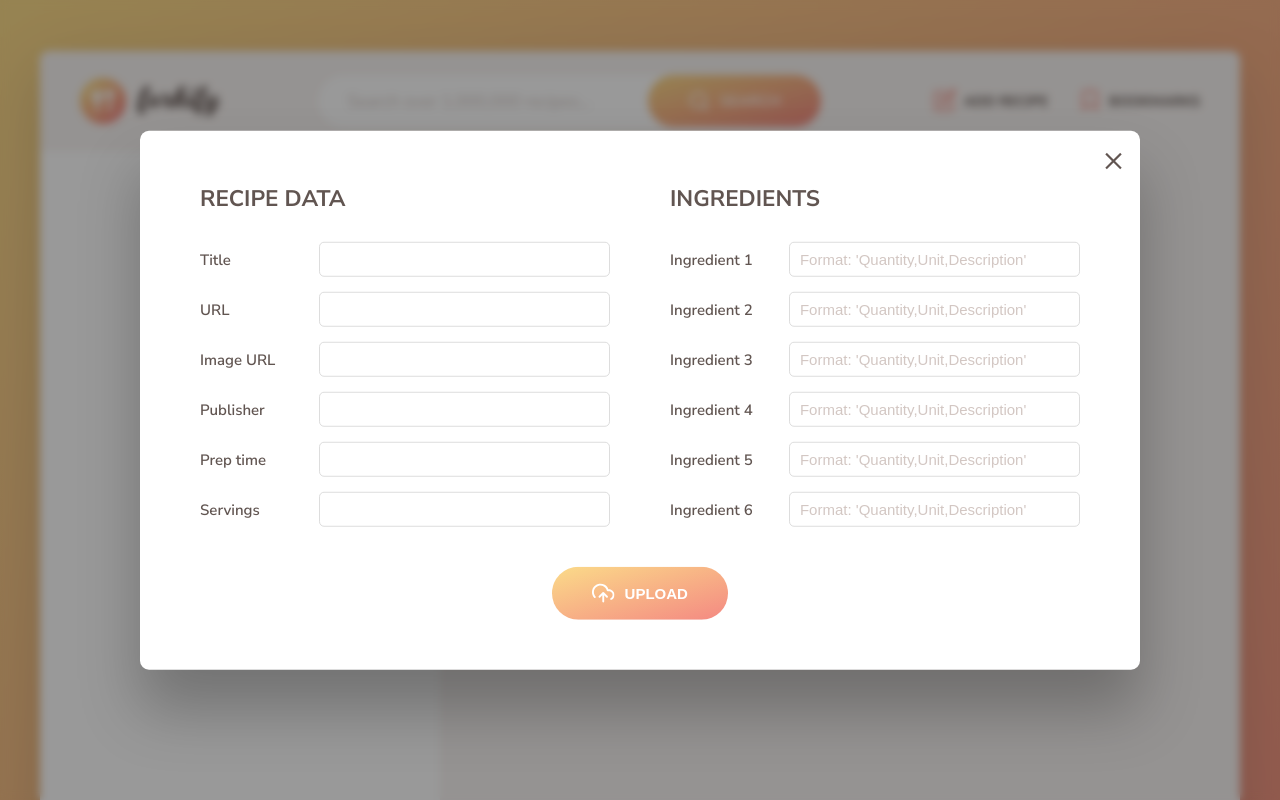
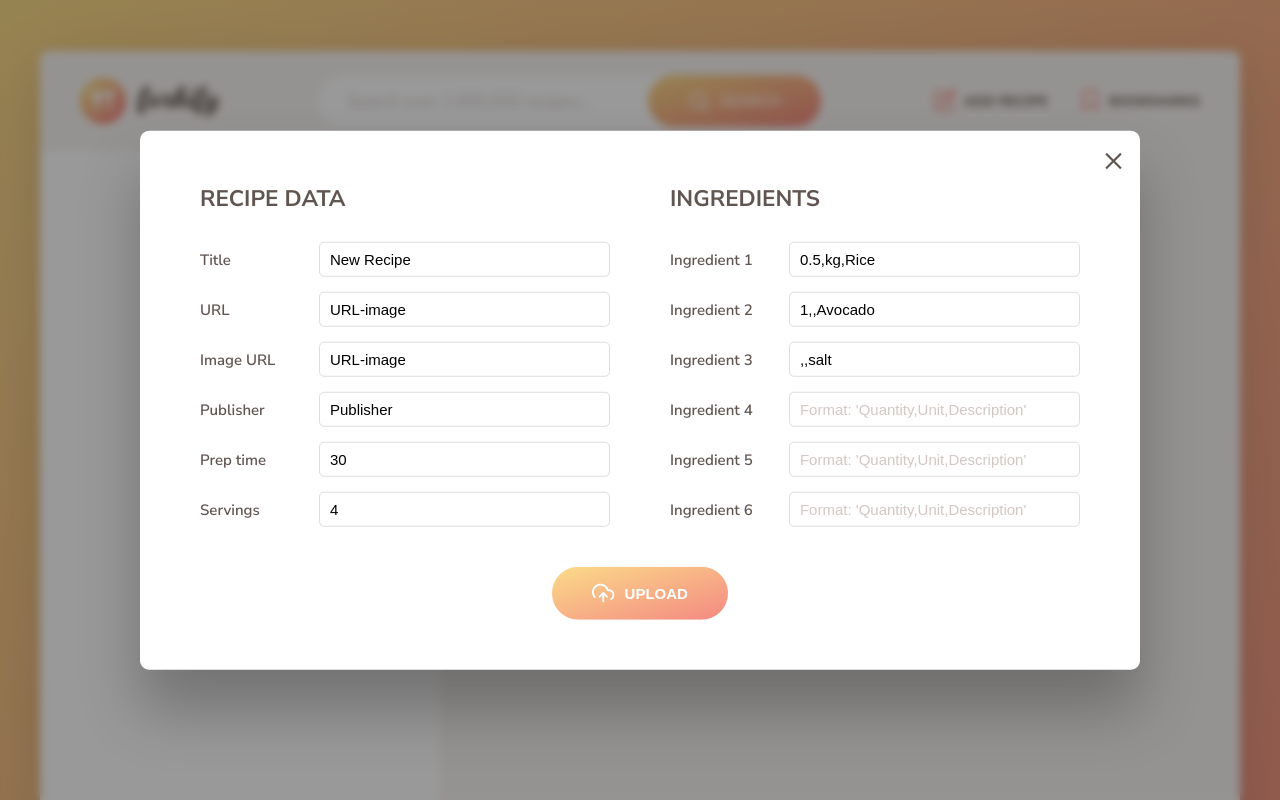
Before and after one commit to nanatotibadze/forkify-app, a website built with Parcel: page index.html in a window 1280 px wide. Both pictures are taken after a click on the button "ADD RECIPE". Shown: the top 800 px of the page. Built offline with nearby package versions, Linux system fonts and the light colour scheme.

Commit message:
modified uploading new recipe

```diff
--- a/index.html
+++ b/index.html
@@ -114,6 +114,7 @@
               <use href="src/img/icons.svg#icon-arrow-right"></use>
             </svg>
           </button> -->
+
       </div>
 
 
@@ -249,27 +250,28 @@
       <div class="upload__column">
         <h3 class="upload__heading">Recipe data</h3>
         <label>Title</label>
-        <input required name="title" type="text" />
+        <input value="New Recipe" required name="title" type="text" />
         <label>URL</label>
-        <input required name="sourceUrl" type="text" />
+        <input value="URL-image" required name="sourceUrl" type="text" />
         <label>Image URL</label>
-        <input name="image" type="text" />
+        <input value="URL-image" required name="image" type="text" />
         <label>Publisher</label>
-        <input required name="publisher" type="text" />
+        <input value="Publisher" required name="publisher" type="text" />
         <label>Prep time</label>
-        <input required name="cookingTime" type="number" />
+        <input value="30" required name="cookingTime" type="number" />
         <label>Servings</label>
-        <input required name="servings" type="number" />
+        <input value="4" required name="servings" type="number" />
       </div>
 
       <div class="upload__column">
         <h3 class="upload__heading">Ingredients</h3>
         <label>Ingredient 1</label>
-        <input type="text" required name="ingredient-1" placeholder="Format: 'Quantity,Unit,Description'" />
+        <input value="0.5,kg,Rice" type="text" required name="ingredient-1"
+          placeholder="Format: 'Quantity,Unit,Description'" />
         <label>Ingredient 2</label>
-        <input type="text" name="ingredient-2" placeholder="Format: 'Quantity,Unit,Description'" />
+        <input value="1,,Avocado" type="text" name="ingredient-2" placeholder="Format: 'Quantity,Unit,Description'" />
         <label>Ingredient 3</label>
-        <input type="text" name="ingredient-3" placeholder="Format: 'Quantity,Unit,Description'" />
+        <input value=",,salt" type="text" name="ingredient-3" placeholder="Format: 'Quantity,Unit,Description'" />
         <label>Ingredient 4</label>
         <input type="text" name="ingredient-4" placeholder="Format: 'Quantity,Unit,Description'" />
         <label>Ingredient 5</label>
--- a/src/js/config.js
+++ b/src/js/config.js
@@ -1,6 +1,8 @@
+import picture from "url:../img/new-recipe.jpg";
 
 export const API_URL = "https://forkify-api.herokuapp.com/api/v2/recipes/";
 export const TIME_OUT_SECOND = 10;
 export const RES_PER_PAGE = 10;
 export const KEY = "4512fc6a-b8c6-469f-b4f0-f35992c81f9e";
 export const MODAL_CLOSE_SEC = 2.5;
+export const DEFAULT_IMAGE = picture;
--- a/src/js/controller.js
+++ b/src/js/controller.js
@@ -31,11 +31,13 @@ const showRecipe = async function () {
 
     await model.loadRecipe(id);
     recipeView.render(model.state.recipe);
+
     bookmarkView.update(model.state.bookmarks);
   }
   catch (err) {
     recipeView.renderError();
   }
+
 };
 
 
@@ -98,6 +100,7 @@ const controlAddRecipe = async function (newRecipe) {
     recipeView.render(model.state.recipe);
     addRecipeView.renderMessage();
 
+
     bookmarkView.render(model.state.bookmarks);
     window.history.pushState(null, "title", `#${model.state.recipe.id}`);
 
--- a/src/js/model.js
+++ b/src/js/model.js
@@ -1,9 +1,11 @@
 
 import { async } from "regenerator-runtime";
 import { API_URL, KEY } from "./config.js";
-import { AJAX } from "./helpers.js"
+import { AJAX } from "./helpers.js";
 
 import { RES_PER_PAGE } from "./config.js";
+import { DEFAULT_IMAGE } from "./config.js";
+
 
 
 const createRecipeObject = function (data) {
@@ -50,6 +52,7 @@ export const loadRecipe = async function (id) {
     } catch (err) {
         throw err;
     }
+
 };
 
 export const loadSearchResults = async function (query) {
@@ -137,7 +140,7 @@ export const uploadRecipe = async function (newRecipe) {
         const recipe = {
             title: newRecipe.title,
             source_url: newRecipe.sourceUrl,
-            image_url: newRecipe.image,
+            image_url: DEFAULT_IMAGE,
             publisher: newRecipe.publisher,
             cooking_time: +newRecipe.cookingTime,
             servings: +newRecipe.servings,
--- a/src/js/views/pagination.js
+++ b/src/js/views/pagination.js
@@ -24,7 +24,9 @@ class PaginationView extends View {
           <use href="${icons}#icon-arrow-left"></use>
         </svg>
         <span> Page ${page - 1}</span>
-      </button>`;
+      </button>
+
+      `;
 
   }
 
@@ -41,19 +43,17 @@ class PaginationView extends View {
 
 
 
-
   generateMarkup() {
     const curPage = this.data.page;
     const numPages = Math.ceil(this.data.results.length / this.data.resultPerPage);
-
 
 
     //page 1
 
     if (curPage === 1 && numPages > 1) {
       // return generateNextButton;
-      return this.generateNextButton(curPage);
-      console.log(this.generateNextButton)
+      return this.generateNextButton(curPage)
+
     }
 
     //page 2
--- a/src/js/views/recipeView.js
+++ b/src/js/views/recipeView.js
@@ -1,4 +1,5 @@
 import icons from 'url:../../img/icons.svg';
+
 
 
 import { numberToFraction } from "../helpers.js";
--- a/src/sass/_searchResults.scss
+++ b/src/sass/_searchResults.scss
@@ -23,20 +23,11 @@
     &--prev {
       float: left;
     }
+
     &--next {
       float: right;
     }
+
+
   }
 }
-
-.copyright {
-  color: $color-grey-dark-2;
-  font-size: 1.2rem;
-  padding: 0 3.5rem;
-  margin-top: 4rem;
-
-  .twitter-link:link,
-  .twitter-link:visited {
-    color: $color-grey-dark-2;
-  }
-}
```
Also changed, not shown: forkify-architecture-recipe-loading.png (deleted), forkify-flowchart-part-1.png (deleted), forkify-flowchart-part-2.png (deleted), forkify-flowchart-part-3.png (deleted), src/img/new-recipe.jpg (added).
